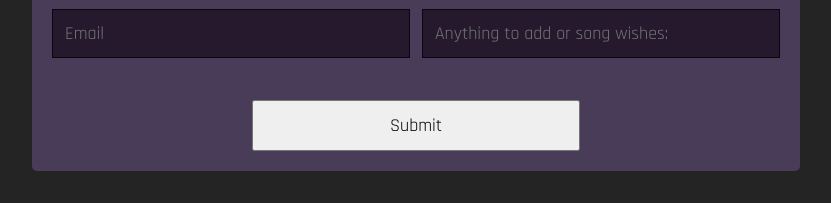
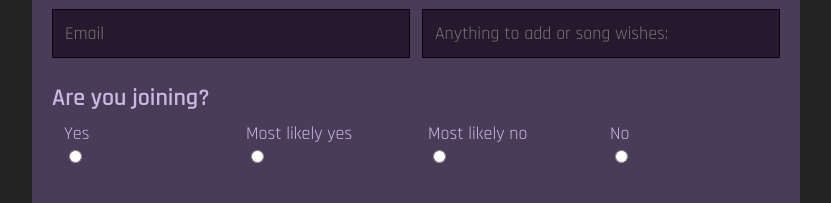
Before and after one commit to ernas93/birthday-party, a React (Vite) app: page / in a window 1280 px wide. Shown: the part 1927-2130 px from the top of the page, without its empty margins (224-1055 px from the left). Built offline with nearby package versions, Linux system fonts and the light colour scheme.

Commit message:
add radio buttons

```diff
--- a/src/components/Form.jsx
+++ b/src/components/Form.jsx
@@ -64,7 +64,23 @@ function Form() {
         type="text"
         name="comment"
       />
-
+      <div className="radio-buttons">
+        <h4>Are you joining?</h4>
+        <label>
+          Yes <input type="radio" name="joining" value="yes" required />
+        </label>
+        <label>
+          Most likely yes
+          <input type="radio" name="joining" value="likely-yes" required />
+        </label>
+        <label>
+          Most likely no
+          <input type="radio" name="joining" value="likely-no" required />
+        </label>
+        <label>
+          No <input type="radio" name="joining" value="no" required />
+        </label>
+      </div>
       <Submit />
     </form>
   );
--- a/src/components/Form.scss
+++ b/src/components/Form.scss
@@ -40,4 +40,21 @@
       flex-basis: 45%;
     }
   }
+
+  .radio-buttons {
+    width: 100%;
+    display: flex;
+    flex-wrap: wrap;
+
+    h4 {
+      margin: 10px 0 4px;
+      width: 100%;
+    }
+
+    label {
+      font-size: 18px;
+      width: calc(25% - 24px);
+      padding: 0 12px;
+    }
+  }
 }
```
